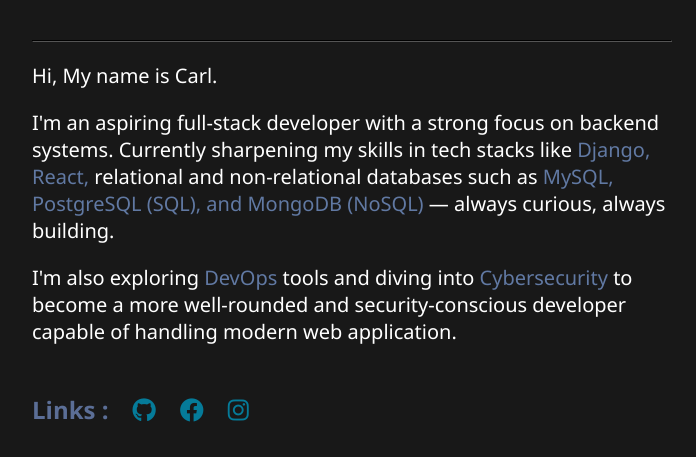
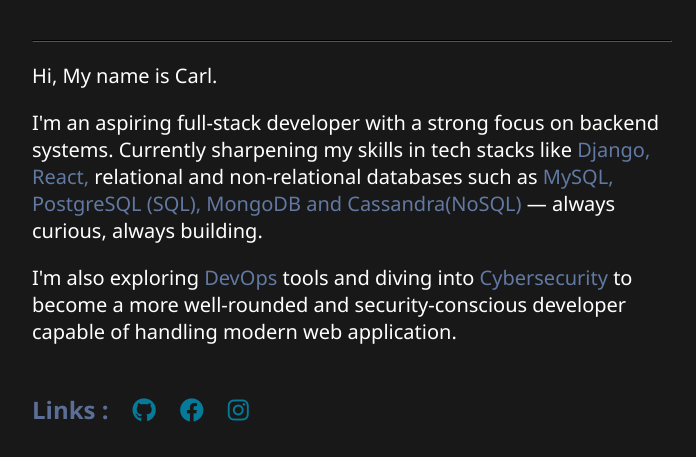
Before and after one commit to greysuyen/simple-portfolio, a Django app: page / in a window 1280 px wide. Shown: the part 264-721 px from the top of the page, without its empty margins (288-984 px from the left). Run offline with Django 5.2, Linux system fonts and the light colour scheme.

Commit message:
Initial commit

```diff
--- a/main/templates/main/index.html
+++ b/main/templates/main/index.html
@@ -29,7 +29,7 @@
         <hr>
         <p>Hi, My name is Carl.</p>
         <p>I'm an aspiring full-stack developer with a strong focus on backend systems. Currently sharpening my skills in tech stacks like <span>Django, React,</span> relational and non-relational databases such as <span>MySQL,
-         PostgreSQL (SQL), and MongoDB (NoSQL)</span>  — always curious, always building.
+         PostgreSQL (SQL), MongoDB and Cassandra(NoSQL)</span>  — always curious, always building.
         <p>I'm also exploring <span>DevOps</span> tools and diving into <span>Cybersecurity</span> to become a more well-rounded and security-conscious developer capable of handling modern web application.</p>
     </div>
     <div class="footer">
```
